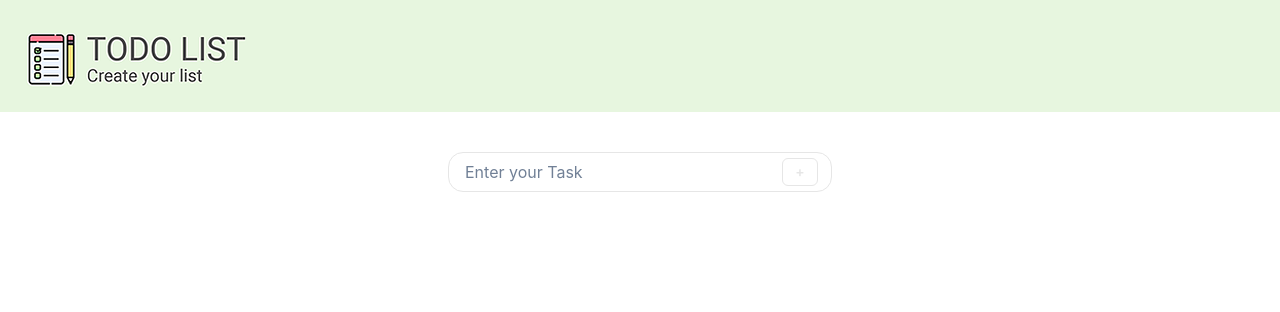
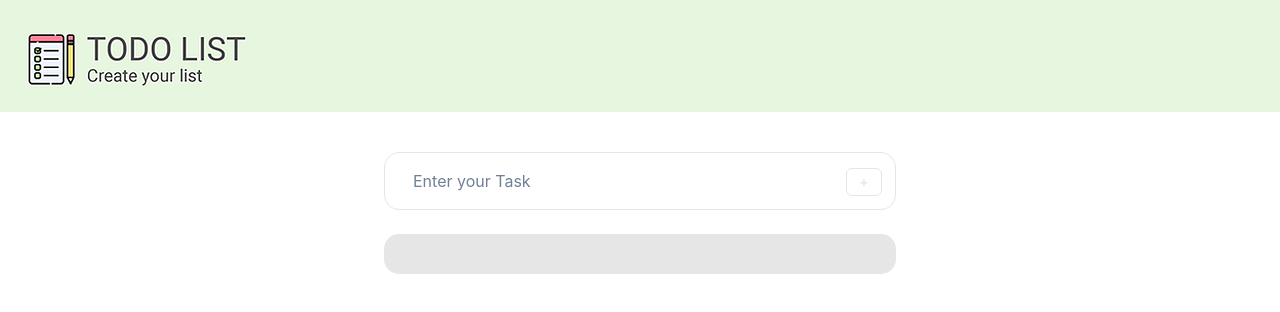
Before and after one commit to Laria-Mateo/TrabajoIntegrador_ArgentinaPrograma4.0, a React (Vite) app: page / in a window 1280 px wide. Shown: the top 312 px of the page. Built offline with nearby package versions, Linux system fonts and the light colour scheme.

Commit message:
Funcionando!

```diff
--- a/src/App.jsx
+++ b/src/App.jsx
@@ -1,17 +1,18 @@
-import * as React from 'react'
-import{ useState, useEffect } from 'react';
-// 1. import `ChakraProvider` component
-import { Box, ChakraProvider } from '@chakra-ui/react'
-import Header from './components/header/header'
+import * as React from 'react';
+import { useState, useEffect } from 'react';
+import { Box, ChakraProvider } from '@chakra-ui/react';
+import Header from './components/header/header';
 import TaskList from './components/taskList/taskList';
 import TaskForm from './components/taskForm/taskForm';
 
-
 function App() {
-  const [tasks, setTasks] = useState([]);
+  // Load tasks from local storage on component mount
+  const initialTasks = JSON.parse(localStorage.getItem('tasks')) || [];
+  const [tasks, setTasks] = useState(initialTasks);
 
   useEffect(() => {
-    // Aquí puedes realizar acciones adicionales cuando la lista de tareas cambia
+    // Save tasks to local storage whenever tasks state changes
+    localStorage.setItem('tasks', JSON.stringify(tasks));
     console.log('Lista de tareas actualizada:', tasks);
   }, [tasks]);
 
@@ -20,23 +21,24 @@ function App() {
   };
 
   const completeTask = (taskId) => {
-    setTasks(tasks.map(task => task.id === taskId ? { ...task, completed: !task.completed } : task));
+    setTasks(
+      tasks.map((task) =>
+        task.id === taskId ? { ...task, completed: !task.completed } : task
+      )
+    );
   };
 
   const deleteTask = (taskId) => {
-    setTasks(tasks.filter(task => task.id !== taskId));
+    setTasks(tasks.filter((task) => task.id !== taskId));
   };
 
   return (
     <ChakraProvider>
       <Header />
-      <div>
-
       <TaskForm addTask={addTask} />
       <TaskList tasks={tasks} completeTask={completeTask} deleteTask={deleteTask} />
+    </ChakraProvider>
+  );
+}
 
-    </div>
-    </ChakraProvider>
-  )
-}
-export default App
+export default App;
--- a/src/components/taskForm/taskForm.jsx
+++ b/src/components/taskForm/taskForm.jsx
@@ -26,9 +26,11 @@ const TaskForm = ({ addTask }) => {
                             placeholder='Enter your Task'
                             borderRadius={"15px"}
                             borderColor={"#E6E6E6"}
-                            width={"sm"}
+                            width={{ base: 'sm', lg: 'lg' }}
+                            maxW={{ base: 'full', lg: 'container.lg' }}
                             value={newTask}
                             onChange={handleChange}
+                            p={7}
                         />
                         <InputRightElement width='4rem'>
                             <Button
@@ -40,6 +42,7 @@ const TaskForm = ({ addTask }) => {
                                 borderColor={"#E6E6E6"}
                                 color={"#E6E6E6"}
                                 _hover={{ bg: "#E6E6E6" }}
+                                mt={'20PX'}
 
                             >
                                 +
--- a/src/components/taskItem/taskItem.jsx
+++ b/src/components/taskItem/taskItem.jsx
@@ -1,7 +1,7 @@
 import React, { useState } from 'react';
 import { Box } from "@chakra-ui/react"
-import {Captura} from './Captura.jpg';
-import {CapturaDelete} from './CapturaDelete.jpg';
+import Captura from './Captura.jpg';
+import CapturaDelete from './CapturaDelete.jpg';
 
 const TaskItem = ({ task, completeTask, deleteTask }) => {
   const [completed, setCompleted] = useState(false);
@@ -18,22 +18,29 @@ const TaskItem = ({ task, completeTask, deleteTask }) => {
   return (
 
     <Box
-    borderRadius={"15px"}
+    borderRadius={"20px"}
     alignItems={"center"}
-    justify={"center"}
     borderColor={"#E6E6E6"}
-    width={"350px"}
-    m={"10px"}
+    width={{ base: 'sm', lg: 'lg' }}
+      maxW={{ base: 'full', lg: '450px' }}
+    margin={"20px auto 10px"}
     bg={"white"}
+    p={4}
 >
-    <li style={{ textDecoration: completed ? 'line-through' : 'none' }}>
-    <button onClick={handleComplete}>
-        <img src={Captura} alt="" />
+<li style={{
+      textDecoration: completed ? 'line-through' : 'none',
+      display: 'flex',
+      justifyContent: 'space-between',
+      alignItems: 'center',
+
+    }}>
+    <button onClick={handleComplete} style={{display:'flex', fontSize:'20px'}}>
+        <img src={Captura} alt="Completar" style={{width: '30px', marginRight: '5px'}}/>{task.name}
     </button>
-      {task.name}
+
 
       <button onClick={handleDelete}>
-      <img src={CapturaDelete} alt="" />
+      <img src={CapturaDelete} alt="Finalizar"style={{width: '30px'}} />
       </button>
     </li>
     </Box>
--- a/src/components/taskList/taskList.jsx
+++ b/src/components/taskList/taskList.jsx
@@ -6,10 +6,13 @@ import { Box, Flex } from '@chakra-ui/react';
 const TaskList = ({ tasks, completeTask, deleteTask }) => {
   return (
     <Flex align={"center"} justify="center" direction={['column', 'row']}>
-    <Box bg="#E6E6E6" w="sm" borderRadius={"15px"}>
-      <ul style={{ listStyleType: 'none', padding: 0 }}>
+    <Box bg="#E6E6E6"       width={{ base: 'sm', lg: 'lg' }}
+      maxW={{ base: 'full', lg: 'container.lg' }} borderRadius={"15px"}>
+
+    <ul style={{ listStyleType: 'none', padding: '20px' }}>
 
       {tasks.map(task => (
+
         <TaskItem
           key={task.id}
           task={task}
```
Also changed, not shown: src/components/taskHistory/taskHistory.jsx (added, +18 -0 lines).
